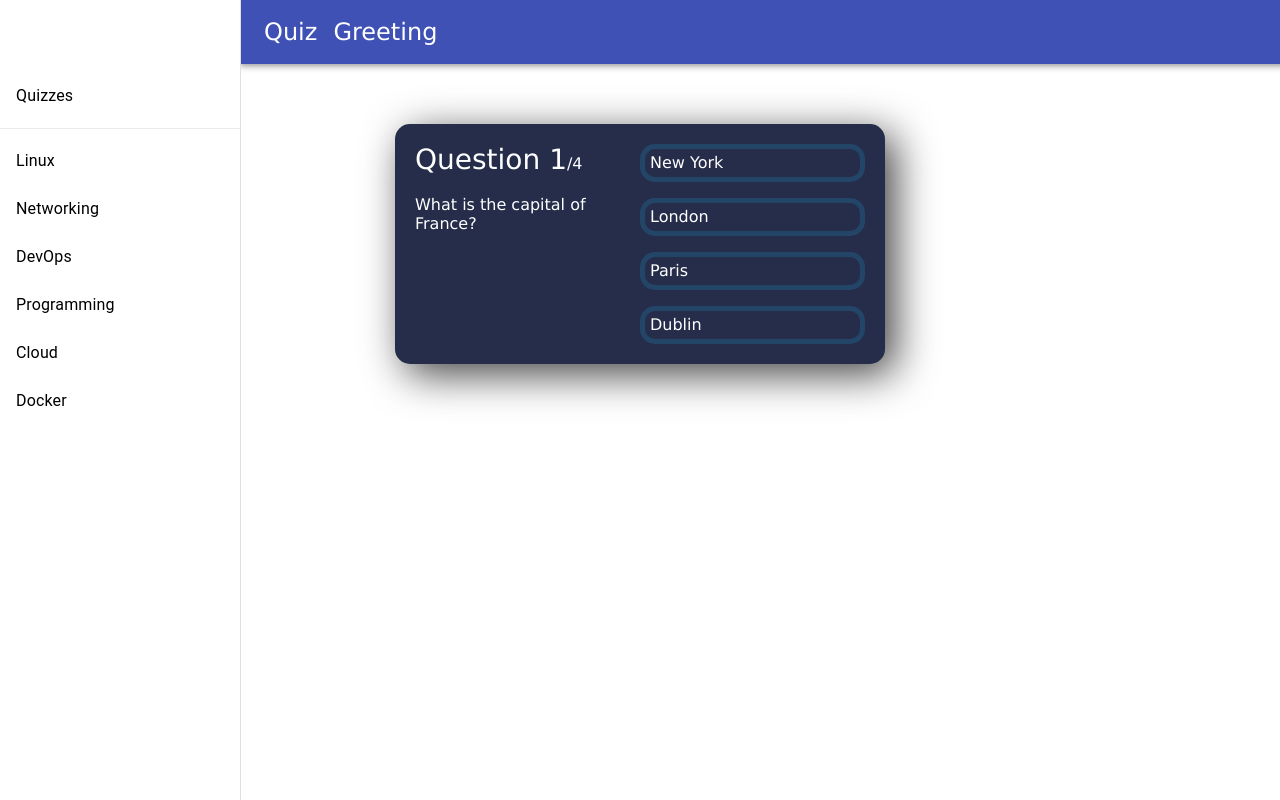
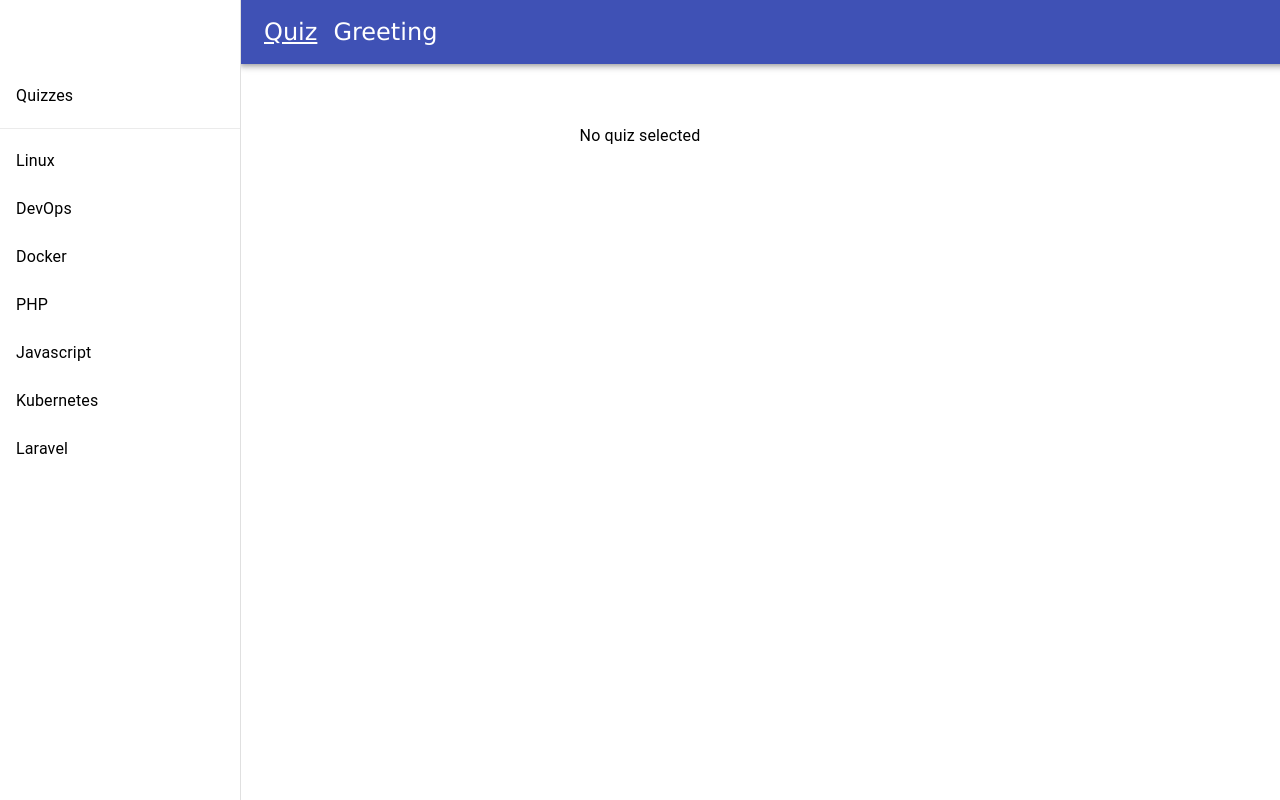
Before and after one commit to fishyFrogFace/123quiz, a React (Create React App) app: page / in a window 1280 px wide. Shown: the top 800 px of the page. Built offline with nearby package versions, Linux system fonts and the light colour scheme.

Commit message:
Fetch data from API

```diff
--- a/src/App.tsx
+++ b/src/App.tsx
@@ -26,13 +26,21 @@ const App = () => {
         <Grid container justify="center" style={{ marginTop: "60px" }}>
           <Grid item>
             <Switch>
-              <Route path="/quiz" exact component={Quiz} />
+              <Route
+                path="/quiz"
+                exact
+                render={() => <Quiz quizTopic={selectedQuiz} />}
+              />
               <Route
                 path="/greeting"
                 exact
                 render={() => <Greeting name="Hermione" surname="Granger" />}
               />
-              <Route path="/" exact component={Quiz} />
+              <Route
+                path="/"
+                exact
+                render={() => <Quiz quizTopic={selectedQuiz} />}
+              />
               <Route path="*">
                 <NoMatch />
               </Route>
--- a/src/components/NavBar.tsx
+++ b/src/components/NavBar.tsx
@@ -19,8 +19,7 @@ const useStyles = makeStyles(theme => ({
 
 export default function NavBar() {
   const classes = useStyles();
-  const location = { pathname: "we won't have this until we use a router" };
-  //const location = useLocation();
+  const location = useLocation();
 
   return (
     <AppBar className="displace" position="static">
--- a/src/components/QuizList.tsx
+++ b/src/components/QuizList.tsx
@@ -9,30 +9,31 @@ import makeStyles from "@material-ui/core/styles/makeStyles";
 
 const drawerWidth = 240;
 
-const useStyles = makeStyles((theme) => ({
+const useStyles = makeStyles(theme => ({
   drawer: {
     [theme.breakpoints.up("sm")]: {
       width: drawerWidth,
-      flexShrink: 0,
-    },
+      flexShrink: 0
+    }
   },
   // necessary for content to be below app bar
   toolbar: theme.mixins.toolbar,
   drawerPaper: {
-    width: drawerWidth,
+    width: drawerWidth
   },
   black: {
-    color: "black",
-  },
+    color: "black"
+  }
 }));
 
 const titles = [
   "Linux",
-  "Networking",
   "DevOps",
-  "Programming",
-  "Cloud",
   "Docker",
+  "PHP",
+  "Javascript",
+  "Kubernetes",
+  "Laravel"
 ];
 
 interface QuizListProps {
@@ -46,10 +47,10 @@ export default function QuizList(props: QuizListProps) {
       variant="permanent"
       anchor="left"
       classes={{
-        paper: classes.drawerPaper,
+        paper: classes.drawerPaper
       }}
       ModalProps={{
-        keepMounted: true, // Better open performance on mobile.
+        keepMounted: true // Better open performance on mobile.
       }}
     >
       <div>
@@ -61,7 +62,7 @@ export default function QuizList(props: QuizListProps) {
         </List>
         <Divider light={true} />
         <List>
-          {titles.map((text) => (
+          {titles.map(text => (
             <ListItem
               button
               key={text}
--- a/src/pages/Quiz.tsx
+++ b/src/pages/Quiz.tsx
@@ -1,49 +1,29 @@
-import React, { useState } from "react";
+import { Typography } from "@material-ui/core";
+import React, { useEffect, useState } from "react";
 import { fetchQuiz, toQuestionList } from "../api/QuizAPI";
+import { Question } from "../Types";
 
-const questions = [
-  {
-    questionText: "What is the capital of France?",
-    answerOptions: [
-      { answerText: "New York", isCorrect: false },
-      { answerText: "London", isCorrect: false },
-      { answerText: "Paris", isCorrect: true },
-      { answerText: "Dublin", isCorrect: false },
-    ],
-  },
-  {
-    questionText: "Who is CEO of Tesla?",
-    answerOptions: [
-      { answerText: "Jeff Bezos", isCorrect: false },
-      { answerText: "Elon Musk", isCorrect: true },
-      { answerText: "Bill Gates", isCorrect: false },
-      { answerText: "Tony Stark", isCorrect: false },
-    ],
-  },
-  {
-    questionText: "The iPhone was created by which company?",
-    answerOptions: [
-      { answerText: "Apple", isCorrect: true },
-      { answerText: "Intel", isCorrect: false },
-      { answerText: "Amazon", isCorrect: false },
-      { answerText: "Microsoft", isCorrect: false },
-    ],
-  },
-  {
-    questionText: "How many Harry Potter books are there?",
-    answerOptions: [
-      { answerText: "1", isCorrect: false },
-      { answerText: "4", isCorrect: false },
-      { answerText: "6", isCorrect: false },
-      { answerText: "7", isCorrect: true },
-    ],
-  },
-];
+interface QuizProps {
+  quizTopic: string;
+}
 
-export default function Quiz() {
+export default function Quiz(props: QuizProps) {
   const [currentQuestion, setCurrentQuestion] = useState(0);
   const [showScore, setShowScore] = useState(false);
   const [score, setScore] = useState(0);
+  const [quiz, setQuiz] = useState<Question[]>([]);
+
+  useEffect(() => {
+    setQuiz([]);
+    if (!props.quizTopic) {
+      return;
+    } else {
+      setCurrentQuestion(0);
+      setScore(0);
+      setShowScore(false);
+      fetchQuiz(props.quizTopic).then(data => setQuiz(toQuestionList(data)));
+    }
+  }, [props.quizTopic]);
 
   const handleAnswerOptionClick = (isCorrect: boolean) => {
     if (isCorrect) {
@@ -51,31 +31,36 @@ export default function Quiz() {
     }
 
     const nextQuestion = currentQuestion + 1;
-    if (nextQuestion < questions.length) {
+    if (nextQuestion < quiz.length) {
       setCurrentQuestion(nextQuestion);
     } else {
       setShowScore(true);
     }
   };
-  return (
+  return !props.quizTopic ? (
+    <Typography>No quiz selected</Typography>
+  ) : !quiz[currentQuestion] ? (
+    <Typography>Loading...</Typography>
+  ) : (
     <div className="app">
       {showScore ? (
         <div className="score-section">
-          You scored {score} out of {questions.length}
+          You scored {score} out of {quiz.length}
         </div>
       ) : (
         <>
           <div className="question-section">
             <div className="question-count">
-              <span>Question {currentQuestion + 1}</span>/{questions.length}
+              <span>Question {currentQuestion + 1}</span>/{quiz.length}
             </div>
             <div className="question-text">
-              {questions[currentQuestion].questionText}
+              {quiz[currentQuestion].questionText}
             </div>
           </div>
           <div className="answer-section">
-            {questions[currentQuestion].answerOptions.map(
-              (answerOption, index) => (
+            {quiz[currentQuestion].answerOptions
+              .filter(option => option.answerText)
+              .map((answerOption, index) => (
                 <button
                   key={index}
                   onClick={() =>
@@ -84,8 +69,7 @@ export default function Quiz() {
                 >
                   {answerOption.answerText}
                 </button>
-              )
-            )}
+              ))}
           </div>
         </>
       )}
```
